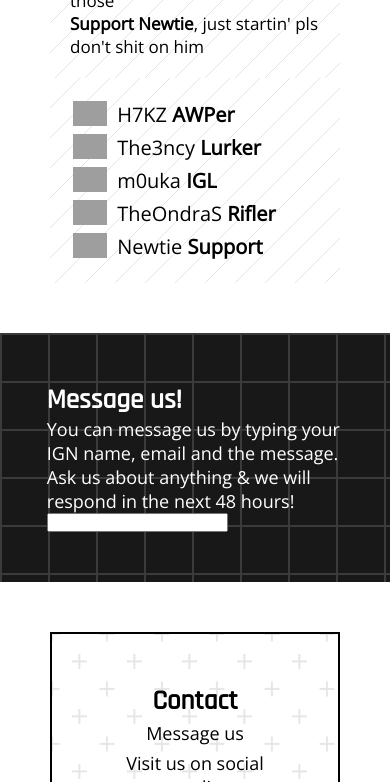
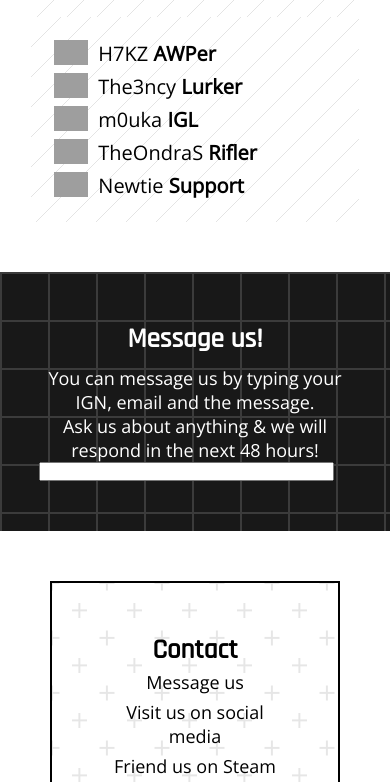
Before and after one commit to 3ncy/Cyber2K20, a plain HTML site: page index.html in a window 390 px wide. Shown: the part 1302-2084 px from the top of the page. Drawn offline with nearby package versions, Linux system fonts and the light colour scheme; grey boxes are pictures that could not be loaded.

Commit message:
Continue the join section

```diff
--- a/index.html
+++ b/index.html
@@ -105,7 +105,7 @@
                         Message us!
                     </h2>
                     <p class="join-section-text-bottom">
-                        You can message us by typing your IGN name, email and the message. <br>
+                        You can message us by typing your IGN, email and the message. <br>
                         Ask us about anything & we will respond in the next 48 hours!
                     </p>
                 </div>
--- a/style.css
+++ b/style.css
@@ -155,7 +155,7 @@ html {
 .about-section-container {
     display: flex;
     justify-content: space-evenly;
-    padding: 50px 50px 50px 50px;
+    padding: 50px 8% 50px 8%;
 }
 
 .about-section-text {
@@ -210,6 +210,61 @@ html {
 .about-section-steam img {
     height: 3vh;
     vertical-align: middle;
+}
+
+.join-section {
+    padding: 0 0 50px 0;
+}
+
+.join-section-container {
+    display: flex;
+    justify-content: space-evenly;
+    padding: 50px 10% 50px 10%;
+    position: relative;
+    color: #ffffff;
+}
+
+.join-section-container::before {
+    content: "";
+
+    position: absolute;
+    top: 0;
+    left: 0;
+
+    height: 100%;
+    width: 100%;
+
+    background-color: #000000;
+    opacity: 0.9;
+    background-image:  linear-gradient(#262626 2px, transparent 2px), linear-gradient(to right, #262626 2px, #000000 2px);
+    background-size: 48px 48px;
+    z-index: -1;
+}
+
+.join-section-text {
+    display: flex;
+    flex-direction: column;
+}
+
+.join-section-text-heading {
+    font-family: 'Rajdhani', sans-serif;
+    font-size: 27px;
+    padding: 0 0 10px 0;
+}
+
+.join-section-text-bottom {
+    font-family: 'Open sans', sans-serif;
+    font-size: 18px;
+}
+
+.join-section-form {
+    display: flex;
+    height: 100%;
+    width: 70vh;
+}
+
+.join-section-form-name {
+    width: 100%;
 }
 
 .contact-section {
@@ -280,47 +335,10 @@ html {
     transition: .3s ease;
 }
 
-.join-section {
-    padding: 0 0 50px 0;
-}
-
-.join-section-container {
-    display: flex;
-    justify-content: space-around;
-    padding: 50px 12% 50px 12%;
-    position: relative;
-    color: #ffffff;
-}
-
-.join-section-container::before {
-    content: "";
-
-    position: absolute;
-    top: 0;
-    left: 0;
-
-    height: 100%;
-    width: 100%;
-
-    background-color: #000000;
-    opacity: 0.9;
-    background-image:  linear-gradient(#262626 2px, transparent 2px), linear-gradient(to right, #262626 2px, #000000 2px);
-    background-size: 48px 48px;
-    z-index: -1;
-}
-
-.join-section-text-heading {
-    font-family: 'Rajdhani', sans-serif;
-    font-size: 27px;
-}
-
-.join-section-text-bottom {
-    font-family: 'Open sans', sans-serif;
-    font-size: 18px;
-}
-
-.join-section-form-name {
-
+@media(max-width:1100px) {
+    .join-section-form {
+        width: 50%;
+    }
 }
 
 @media (max-width:800px) {
@@ -348,6 +366,15 @@ html {
     .join-section-container {
         flex-direction: column;
     }
+
+    .join-section-text {
+        align-items: center;
+        text-align: center;
+    }
+
+    .join-section-form {
+        width: 35vh;
+    }
 }
 
 @media(max-width:650px) {
```
